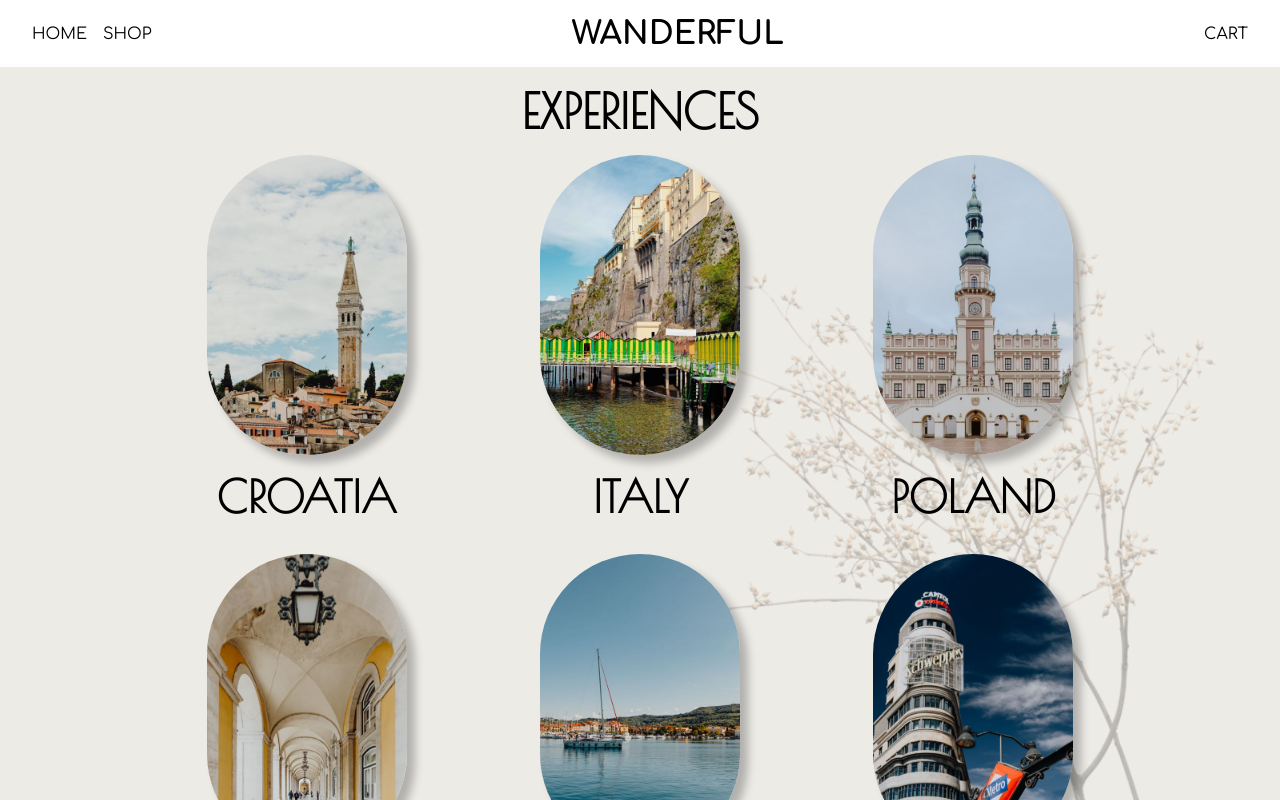
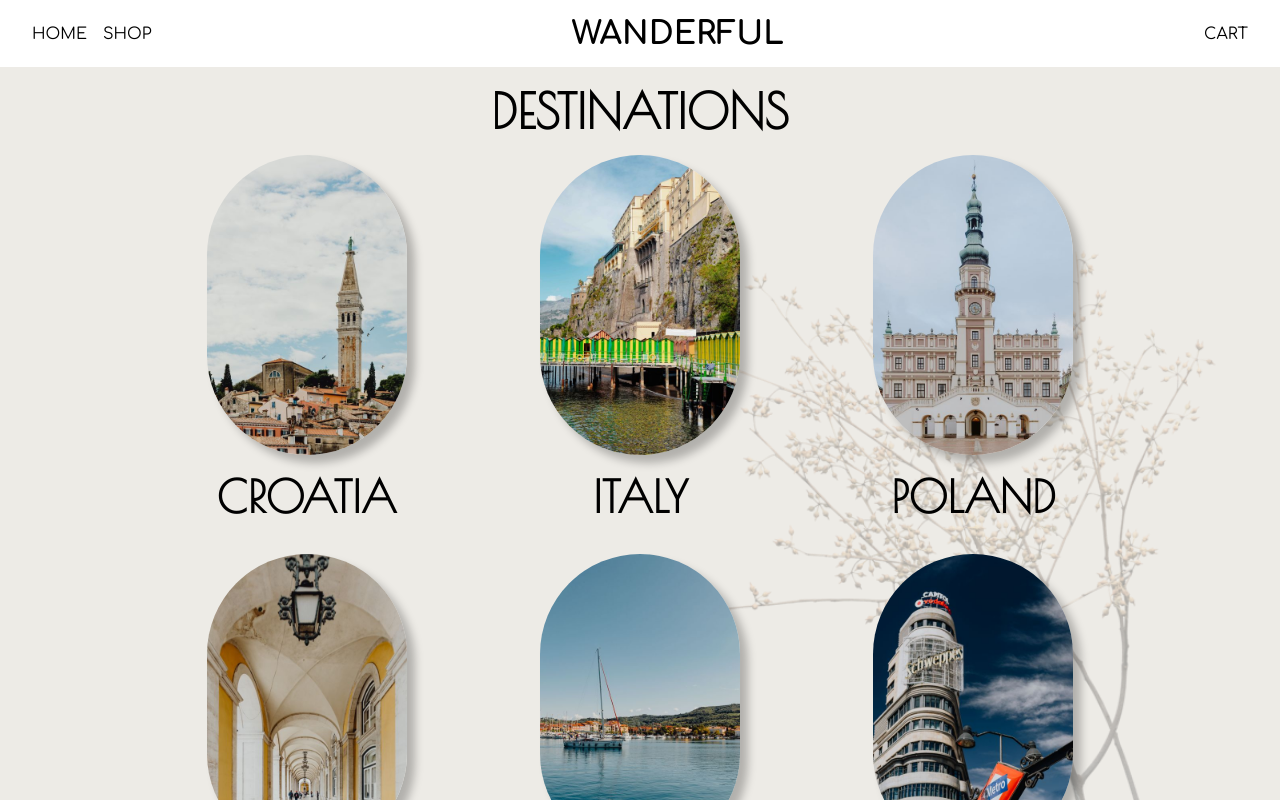
Before and after one commit to zxum/shopping-cart-react, a React (Create React App) app: page /shop in a window 1280 px wide. Built offline with nearby package versions, Linux system fonts and the light colour scheme.

Commit message:
Rename Experiences on Shop page to Destinations to match Cart page

```diff
--- a/src/components/Shop.js
+++ b/src/components/Shop.js
@@ -4,13 +4,11 @@ import catalog from '../data/catalog.json'
 import ShopItem from './ShopItem'
 
 function Shop() {
-  let data = catalog
-  console.log(data)
 
   return (
     <div className="shop-main">
       <div className="box-wrapper">
-        <h1 className="title-text">EXPERIENCES</h1>
+        <h1 className="title-text">DESTINATIONS</h1>
         <div className="row">
           <div className="column">
           <div className="package-wrapper">
```
